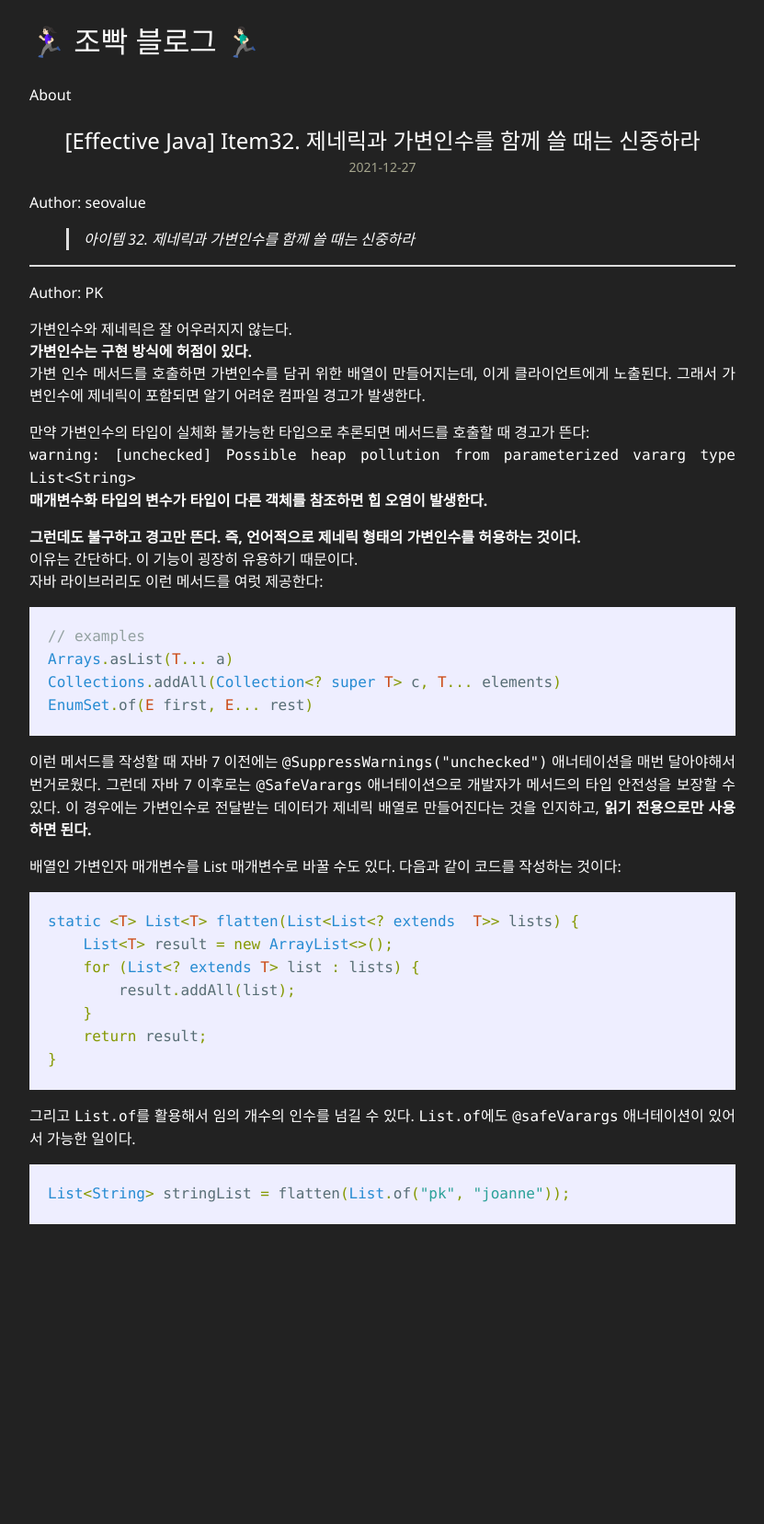
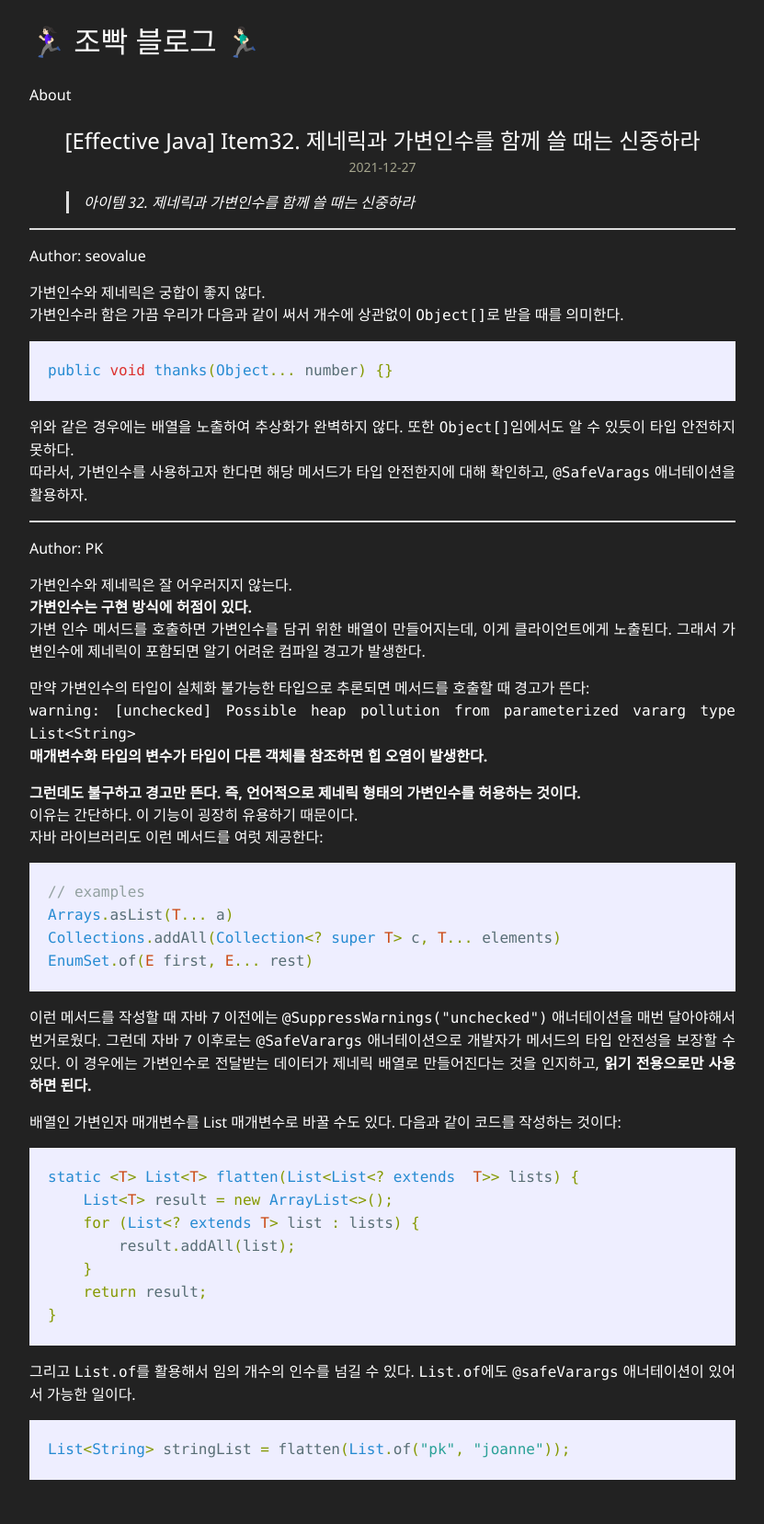
Before and after one commit to jo-pk/jo-pk.github.io, a Jekyll site: the page built from _posts/2021-12-27-[Effective-Java]-Item32.md, in a window 1280 px wide. Shown: the whole page at 92% size, without its empty margins (224-1055 px from the left). Built offline with Jekyll 4.4.1, drawn with Linux system fonts in a browser that asks for light colours; before the commit the page ends 1379 px from its top, so only the background shows below that.

Commit message:
docs: item32 작성

````diff
--- a/_posts/2021-12-27-[Effective-Java]-Item32.md
+++ b/_posts/2021-12-27-[Effective-Java]-Item32.md
@@ -5,9 +5,20 @@ description: 가변인수는 구현에 허점이 있다!
 categories: self
 ---
 
+> 아이템 32. 제네릭과 가변인수를 함께 쓸 때는 신중하라
+
+
+-----
+
 Author: seovalue
 
-> 아이템 32. 제네릭과 가변인수를 함께 쓸 때는 신중하라
+가변인수와 제네릭은 궁합이 좋지 않다.<br>
+가변인수라 함은 가끔 우리가 다음과 같이 써서 개수에 상관없이 `Object[]`로 받을 때를 의미한다.
+```java
+public void thanks(Object... number) {}
+```
+위와 같은 경우에는 배열을 노출하여 추상화가 완벽하지 않다. 또한 `Object[]`임에서도 알 수 있듯이 타입 안전하지 못하다.<br>
+따라서, 가변인수를 사용하고자 한다면 해당 메서드가 타입 안전한지에 대해 확인하고, `@SafeVarags` 애너테이션을 활용하자.<br>
 
 -----
 
````
